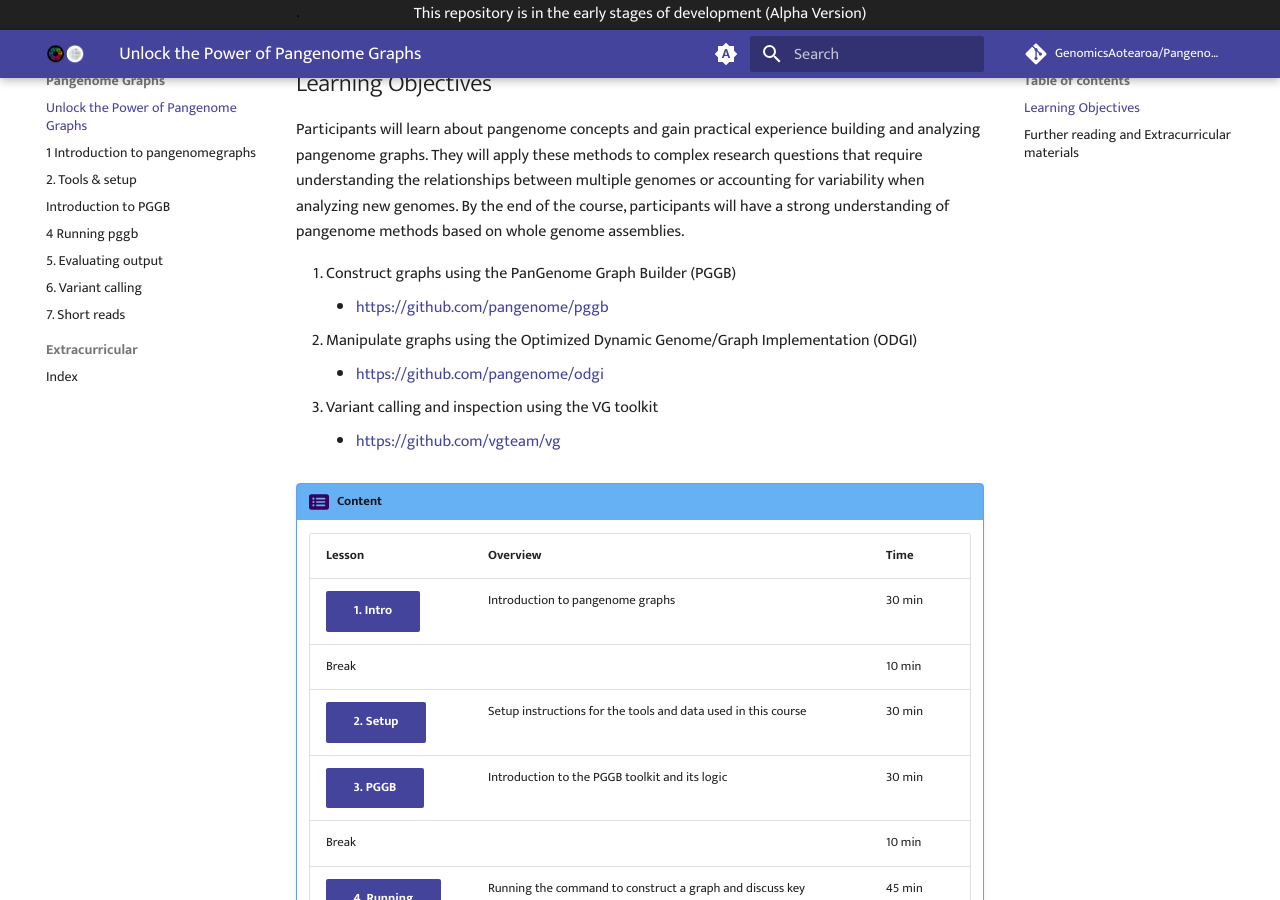
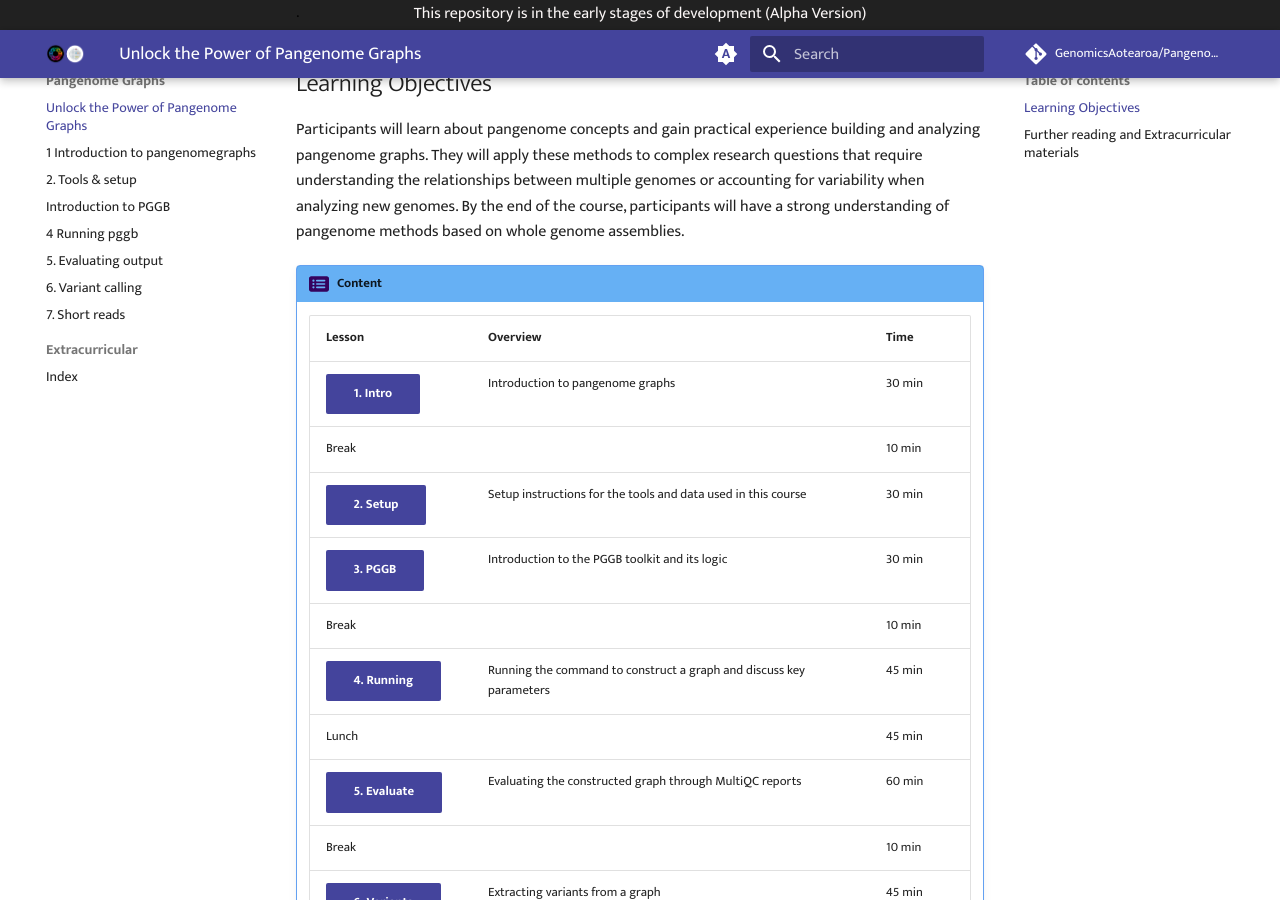
Before and after one commit to GenomicsAotearoa/Pangenome-Graphs-Workshop, an MkDocs documentation site: the page built from docs/index.md, in a window 1280 px wide and 900 px high, scrolled down 622 px. Built offline with MkDocs 1.6.1 and Material for MkDocs 9.7.7, drawn with Linux system fonts in a browser that asks for light colours; comment, search, counter and statistics services are not loaded.

Commit message:
Update index.md

```diff
--- a/docs/index.md
+++ b/docs/index.md
@@ -6,12 +6,6 @@
 ## Learning Objectives
 Participants will learn about pangenome concepts and gain practical experience building and analyzing pangenome graphs. They will apply these methods to complex research questions that require understanding the relationships between multiple genomes or accounting for variability when analyzing new genomes. By the end of the course, participants will have a strong understanding of pangenome methods based on whole genome assemblies.
 
-1. Construct graphs using the PanGenome Graph Builder (PGGB)
-    - https://github.com/pangenome/pggb
-3. Manipulate graphs using the Optimized Dynamic Genome/Graph Implementation (ODGI)
-    - https://github.com/pangenome/odgi
-5. Variant calling and inspection using the VG toolkit
-    - https://github.com/vgteam/vg
 
 !!! rectangle-list "Content"
     | **Lesson**                                        | **Overview** |  **Time**  |
```
